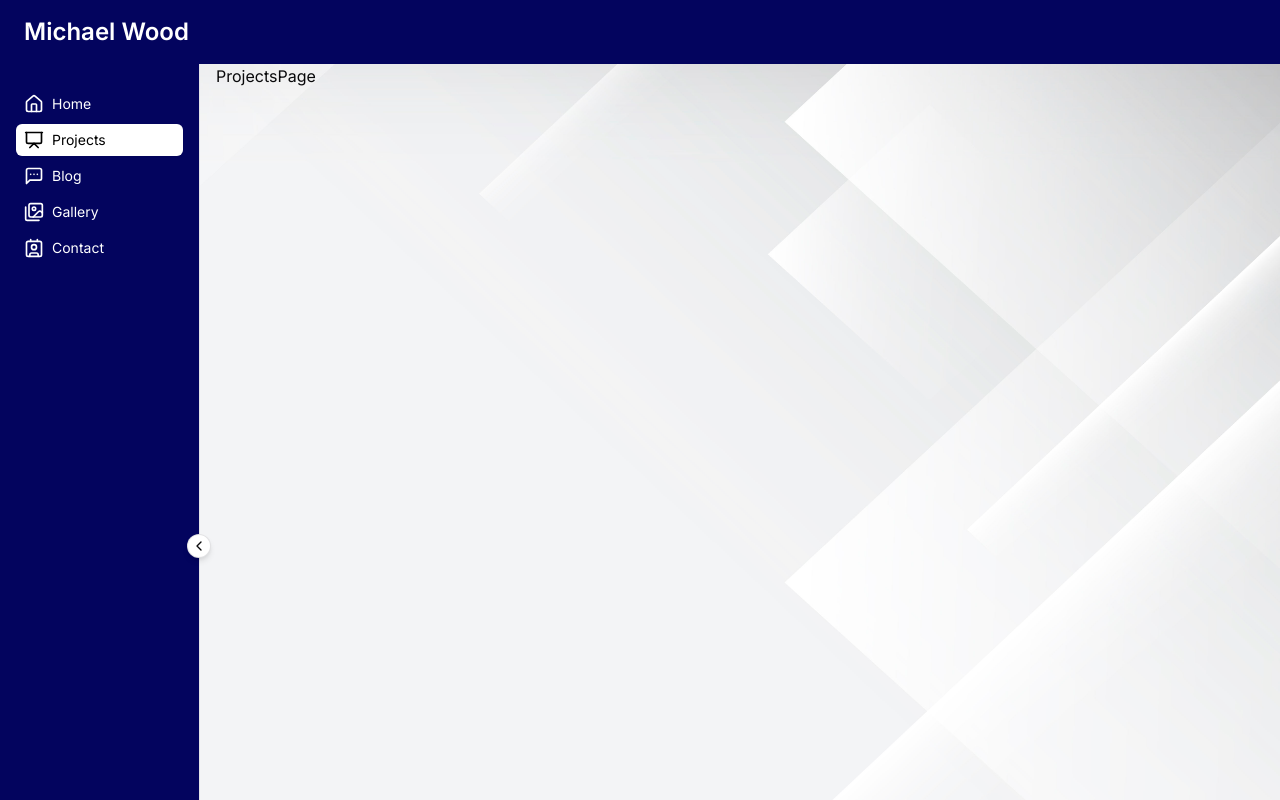
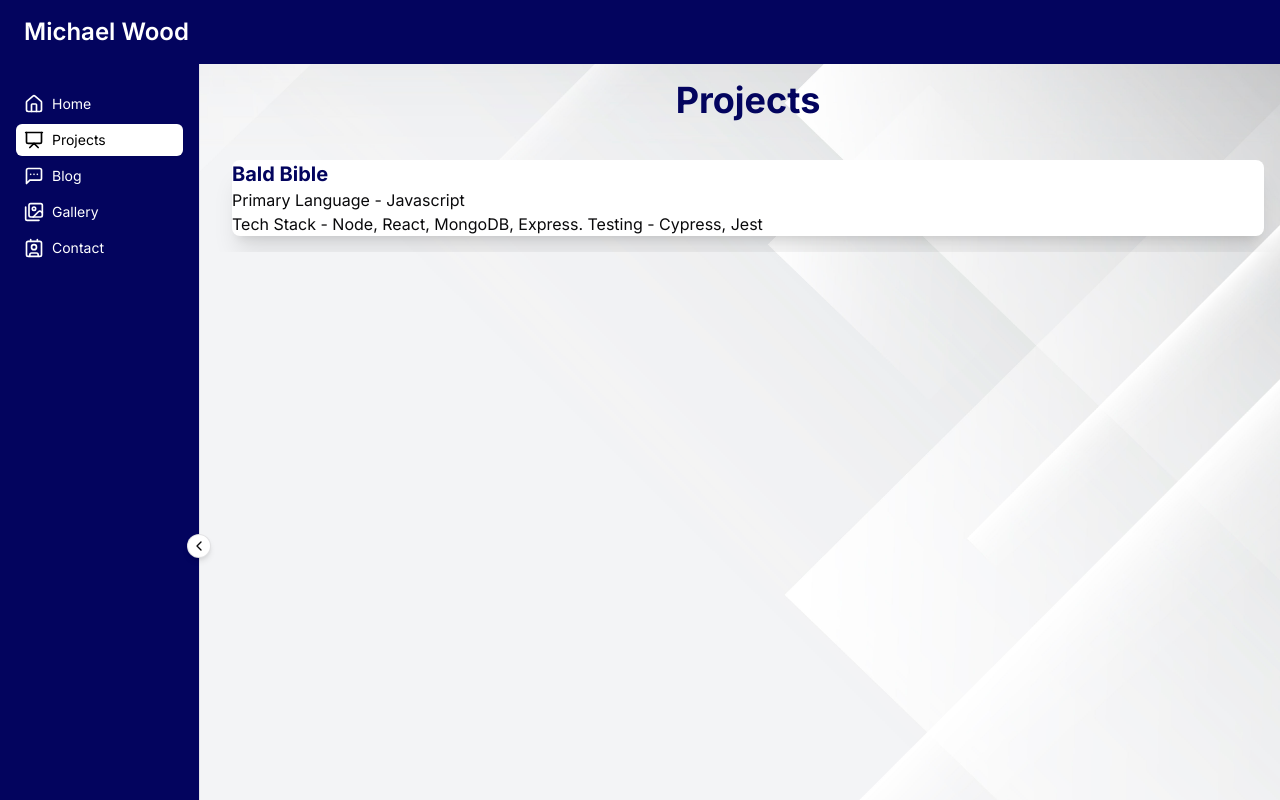
Before and after one commit to Mike-W00d/Portfolio-V2, a Next.js app: page /projects in a window 1280 px wide. Built offline with nearby package versions, Linux system fonts and the light colour scheme.

Commit message:
Projects Page started

```diff
--- a/src/app/(Pages)/projects/page.tsx
+++ b/src/app/(Pages)/projects/page.tsx
@@ -1,9 +1,21 @@
 import React from 'react'
+import { Metadata } from "next";
+
+export const metadata: Metadata = {
+  title: 'Projects | Michael Wood | Full Stack Developer',
+};
+
 
 const Projects = () => {
   return (
-    <div>
-      ProjectsPage
+    <div className='m-4'>
+      <h1 className=' flex font-bold text-4xl text-fedblue text-center justify-center mb-10'>
+        Projects</h1>
+        <div className='flex bg-white w-full rounded-lg shadow-xl flex-col'>
+          <span className='text-fedblue text-xl font-bold'> Bald Bible </span>
+          <span> Primary Language - Javascript </span>
+          <span> Tech Stack - Node, React, MongoDB, Express. Testing - Cypress, Jest</span>
+        </div>
     </div>
   )
 }
--- a/src/app/layout.tsx
+++ b/src/app/layout.tsx
@@ -34,10 +34,11 @@ export default function RootLayout({
               src="/background.jpg"
               alt="grey background"
               fill={true}
+              className="object-cover"
             />
           </div>
           <SideNav />
-          <div className="w-full overflow-x-auto">
+          <div className="w-full overflow-x-hidden">
             <div className="h-[calc(100vh-64px)] overflow-auto ">
               <div className="w-full flex justify-center mx-auto h-[calc(100vh - 120px)] overflow-y-auto relative">
                 <div className="w-full md:max-w-6xl">{children}</div>
```
